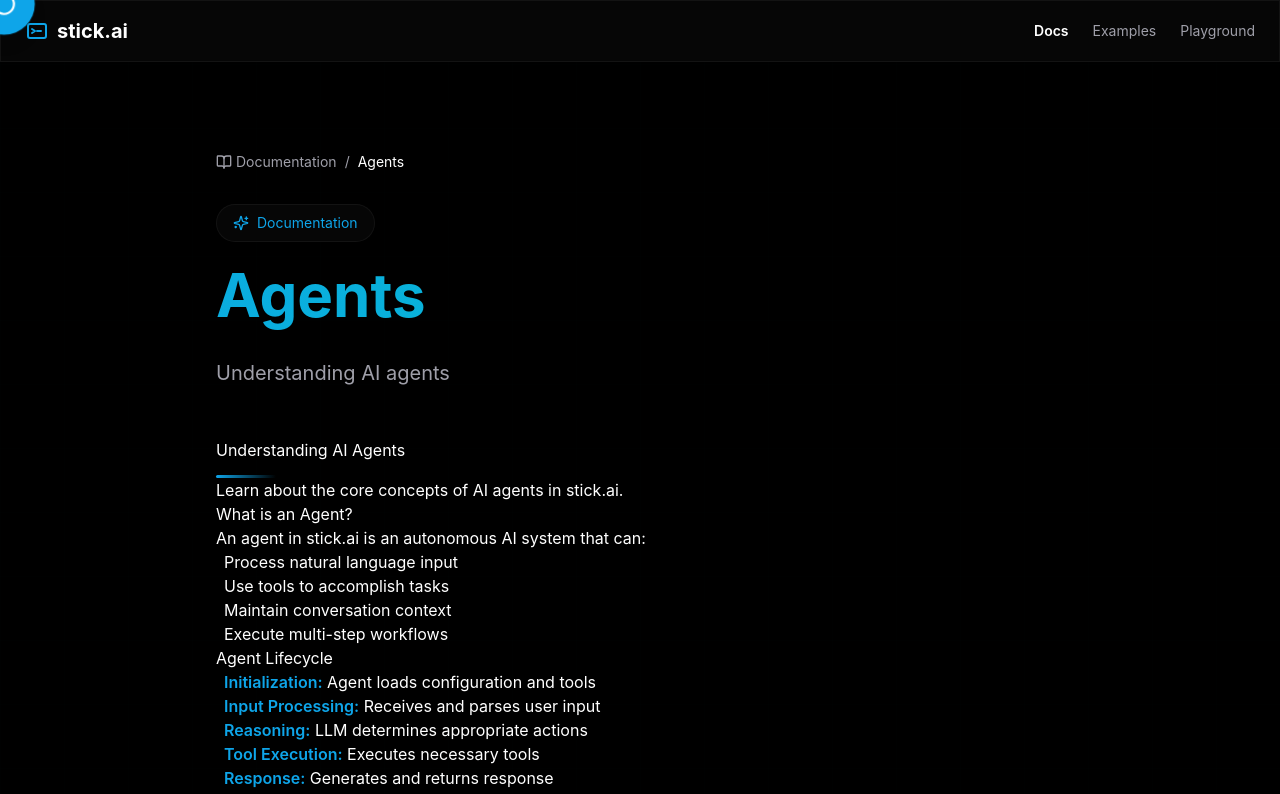
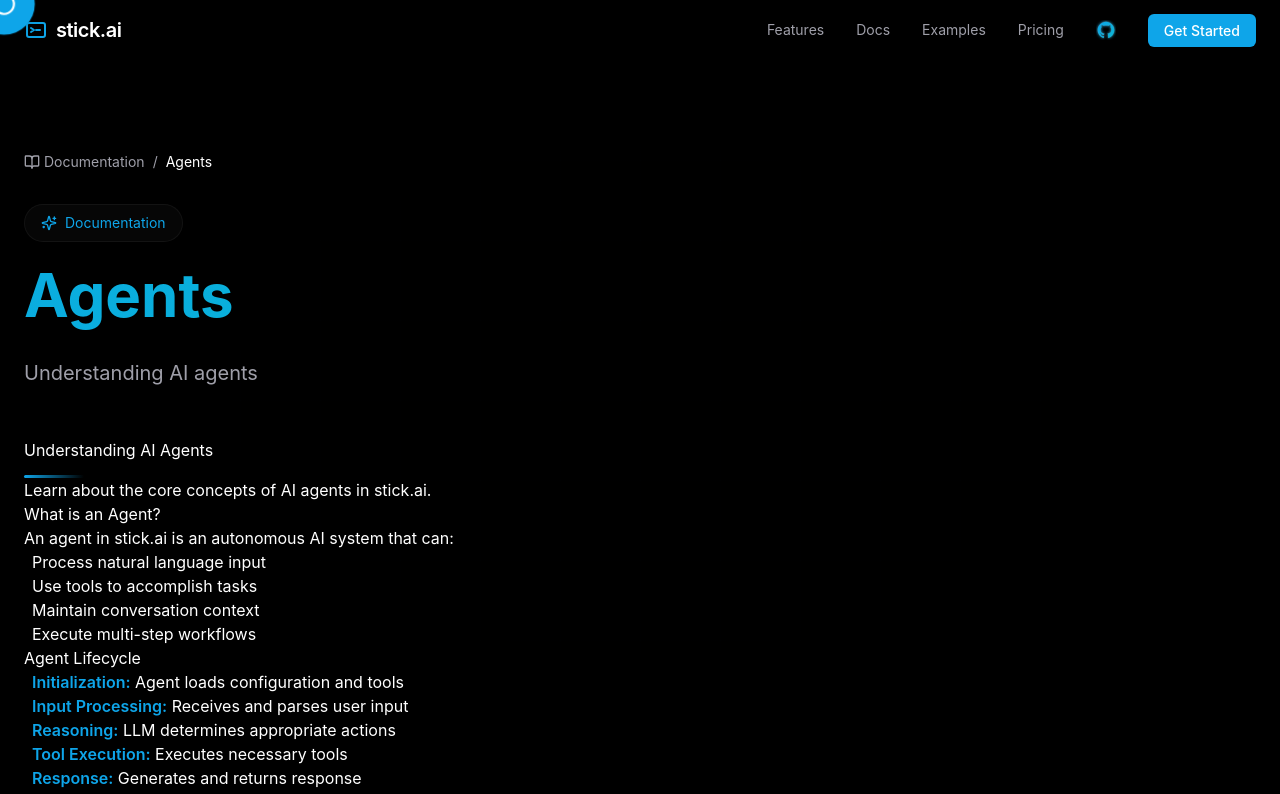
Before and after one commit to astickleyid/agent-builder-framework, a Next.js app: page /docs/agents in a window 1280 px wide. Shown: the top 794 px of the page. Built offline with nearby package versions, Linux system fonts and the light colour scheme.

Commit message:
Standardize styling across all documentation and site pages
Co-authored-by: astickleyid <201894828+astickleyid@users.noreply.github.com>

```diff
--- a/app/dashboard/page.tsx
+++ b/app/dashboard/page.tsx
@@ -3,7 +3,7 @@
 import { useState, useEffect } from 'react';
 import Link from 'next/link';
 import { MessageSquare, Sparkles } from 'lucide-react';
-import TerminalIcon from '@/components/icons/TerminalIcon';
+import Navbar from '@/components/Navbar';
 
 export default function Dashboard() {
   const [agents, setAgents] = useState<any[]>([]);
@@ -111,31 +111,10 @@ export default function Dashboard() {
 
   return (
     <div className="min-h-screen bg-background text-foreground">
-      {/* Fixed Header */}
-      <nav className="fixed top-0 w-full z-50 glass-morphic border-b border-border">
-        <div className="max-w-7xl mx-auto px-6 py-4 flex items-center justify-between">
-          <Link href="/" className="flex items-center gap-2">
-            <div className="relative">
-              <TerminalIcon className="w-6 h-6 text-accent-blue" />
-            </div>
-            <span className="text-xl font-bold">stick.ai</span>
-          </Link>
-          <div className="flex items-center gap-6">
-            <Link href="/docs" className="text-sm text-zinc-400 hover:text-white transition-colors">
-              Docs
-            </Link>
-            <Link href="/examples" className="text-sm text-zinc-400 hover:text-white transition-colors">
-              Examples
-            </Link>
-            <Link href="/playground" className="text-sm text-zinc-400 hover:text-white transition-colors">
-              Playground
-            </Link>
-          </div>
-        </div>
-      </nav>
+      <Navbar />
 
       {/* Hero Section */}
-      <div className="pt-24 pb-8">
+      <div className="pt-24 pb-16 sm:pb-20">
         <div className="max-w-7xl mx-auto px-6">
           <div className="text-center mb-8">
             <div className="inline-flex items-center gap-2 px-4 py-2 rounded-full glass-morphic text-sm text-zinc-400 mb-6">
--- a/app/docs/[slug]/page.tsx
+++ b/app/docs/[slug]/page.tsx
@@ -1,6 +1,6 @@
 import Link from 'next/link';
 import { ArrowLeft, ArrowRight, BookOpen, Sparkles } from 'lucide-react';
-import TerminalIcon from '@/components/icons/TerminalIcon';
+import Navbar from '@/components/Navbar';
 import AIAssistant from '@/components/AIAssistant';
 import EnhancedMarkdown from '@/components/EnhancedMarkdown';
 import { getDocBySlug, getAllDocs } from '@/lib/docs';
@@ -1137,16 +1137,7 @@ export default async function DocPage({ params }: { params: Promise<{ slug: stri
   if (!doc) {
     return (
       <div className="min-h-screen bg-background text-foreground">
-        <nav className="fixed top-0 w-full z-50 glass-morphic border-b border-border">
-          <div className="max-w-7xl mx-auto px-6 py-4 flex items-center justify-between">
-            <Link href="/" className="flex items-center gap-2">
-              <div className="relative">
-                <TerminalIcon className="w-6 h-6 text-accent-blue" />
-              </div>
-              <span className="text-xl font-bold">stick.ai</span>
-            </Link>
-          </div>
-        </nav>
+        <Navbar />
 
         <div className="pt-32 text-center">
           <h1 className="text-4xl font-bold mb-4">Page Not Found</h1>
@@ -1164,38 +1155,17 @@ export default async function DocPage({ params }: { params: Promise<{ slug: stri
       {/* Animated background gradient */}
       <div className="fixed inset-0 bg-[radial-gradient(ellipse_at_top,_var(--tw-gradient-stops))] from-accent-blue/5 via-background to-background pointer-events-none" />
 
-      {/* Grid pattern */}
-      <div className="fixed inset-0 bg-[linear-gradient(rgba(14,165,233,0.03)_1px,transparent_1px),linear-gradient(90deg,rgba(14,165,233,0.03)_1px,transparent_1px)] bg-[size:64px_64px] pointer-events-none opacity-20" />
+      {/* Grid pattern - Standardized to 80px like main site */}
+      <div className="fixed inset-0 bg-[linear-gradient(rgba(14,165,233,0.02)_1px,transparent_1px),linear-gradient(90deg,rgba(14,165,233,0.02)_1px,transparent_1px)] bg-[size:80px_80px] pointer-events-none opacity-20 [mask-image:radial-gradient(ellipse_at_center,black_40%,transparent_90%)]" />
 
-      {/* Fixed Header */}
-      <nav className="fixed top-0 w-full z-50 glass-morphic border-b border-border backdrop-blur-xl">
-        <div className="max-w-7xl mx-auto px-6 py-4 flex items-center justify-between">
-          <Link href="/" className="flex items-center gap-2 group">
-            <div className="relative">
-              <TerminalIcon className="w-6 h-6 text-accent-blue group-hover:scale-110 transition-transform" />
-            </div>
-            <span className="text-xl font-bold">stick.ai</span>
-          </Link>
-          <div className="flex items-center gap-6">
-            <Link href="/docs" className="text-sm text-white font-semibold hover:text-accent-blue transition-colors">
-              Docs
-            </Link>
-            <Link href="/examples" className="text-sm text-zinc-400 hover:text-white transition-colors">
-              Examples
-            </Link>
-            <Link href="/playground" className="text-sm text-zinc-400 hover:text-white transition-colors">
-              Playground
-            </Link>
-          </div>
-        </div>
-      </nav>
+      <Navbar />
 
       {/* AI Assistant */}
       <AIAssistant />
 
       {/* Content */}
       <div className="relative pt-24 pb-16">
-        <div className="max-w-4xl mx-auto px-6">
+        <div className="max-w-7xl mx-auto px-6">
           {/* Breadcrumb */}
           <div className="flex items-center gap-2 text-sm text-zinc-400 mb-8 animate-fade-in">
             <Link href="/docs" className="hover:text-accent-blue transition-colors flex items-center gap-1">
@@ -1220,7 +1190,7 @@ export default async function DocPage({ params }: { params: Promise<{ slug: stri
           <article className="prose prose-invert prose-lg max-w-none
             prose-headings:font-bold prose-headings:text-white prose-headings:tracking-tight
             prose-h2:text-3xl prose-h2:mt-16 prose-h2:mb-6 prose-h2:border-b prose-h2:border-border/30 prose-h2:pb-4
-            prose-h3:text-2xl prose-h3:mt-10 prose-h3:mb-4 prose-h3:text-accent-blue
+            prose-h3:text-2xl prose-h3:mt-10 prose-h3:mb-4
             prose-h4:text-xl prose-h4:mt-8 prose-h4:mb-3
             prose-p:text-zinc-300 prose-p:leading-relaxed prose-p:text-lg prose-p:mb-6
             prose-a:text-accent-blue prose-a:no-underline prose-a:font-medium hover:prose-a:underline hover:prose-a:text-accent-cyan prose-a:transition-colors
--- a/app/docs/page.tsx
+++ b/app/docs/page.tsx
@@ -3,8 +3,8 @@
 import Link from 'next/link';
 import { ArrowRight, BookOpen } from 'lucide-react';
 
+import Navbar from '@/components/Navbar';
 import ProIcon from '@/components/icons/ProIcon';
-import TerminalIcon from '@/components/icons/TerminalIcon';
 
 const documentation = [
   {
@@ -62,31 +62,10 @@ const documentation = [
 export default function Documentation() {
   return (
     <div className="min-h-screen bg-background text-foreground">
-      {/* Fixed Header */}
-      <nav className="fixed top-0 w-full z-50 glass-morphic border-b border-border">
-        <div className="max-w-7xl mx-auto px-6 py-4 flex items-center justify-between">
-          <Link href="/" className="flex items-center gap-2">
-            <div className="relative">
-              <TerminalIcon className="w-6 h-6 text-accent-blue" />
-            </div>
-            <span className="text-xl font-bold">stick.ai</span>
-          </Link>
-          <div className="flex items-center gap-6">
-            <Link href="/docs" className="text-sm text-white font-semibold">
-              Docs
-            </Link>
-            <Link href="/examples" className="text-sm text-zinc-400 hover:text-white transition-colors">
-              Examples
-            </Link>
-            <Link href="/playground" className="text-sm text-zinc-400 hover:text-white transition-colors">
-              Playground
-            </Link>
-          </div>
-        </div>
-      </nav>
+      <Navbar />
 
       {/* Hero Section */}
-      <div className="pt-24 pb-8">
+      <div className="pt-24 pb-16 sm:pb-20">
         <div className="max-w-7xl mx-auto px-6">
           <div className="text-center mb-8">
             <div className="inline-flex items-center gap-2 px-4 py-2 rounded-full glass-morphic text-sm text-zinc-400 mb-6">
@@ -113,8 +92,8 @@ export default function Documentation() {
       </div>
 
       {/* Content */}
-      <div className="max-w-7xl mx-auto px-6 py-8">
-        <div className="space-y-8">
+      <div className="max-w-7xl mx-auto px-6 py-16 sm:py-24">
+        <div className="space-y-12">
           {documentation.map((section) => (
             <div key={section.category} className="holographic-card rounded-xl border border-border p-8">
               <div className="flex items-center gap-4 mb-6">
@@ -154,7 +133,7 @@ export default function Documentation() {
             </div>
             <h3 className="text-xl font-bold mb-2 text-white">Join Developer Community</h3>
             <p className="text-zinc-400 mb-4">Connect with developers building production AI agents. Get support, share insights, and collaborate.</p>
-            <button className="px-5 py-2.5 bg-accent-blue text-white rounded-lg font-medium hover:bg-accent-blue/90 transition-all flex items-center gap-2">
+            <button className="px-6 py-3 bg-accent-blue text-white rounded-lg font-medium hover:bg-accent-blue/90 transition-all flex items-center gap-2">
               <ProIcon name="message" size={16} />
               Join Discord Server
             </button>
@@ -166,7 +145,7 @@ export default function Documentation() {
             </div>
             <h3 className="text-xl font-bold mb-2 text-white">Contribute to Open Source</h3>
             <p className="text-zinc-400 mb-4">View source code, report issues, and contribute features to the framework. 100% open source.</p>
-            <a href="https://github.com/astickleyid/agent-builder-framework" target="_blank" rel="noopener noreferrer" className="inline-block px-5 py-2.5 glass-morphic text-white rounded-lg font-medium hover:bg-surface transition-all flex items-center gap-2">
+            <a href="https://github.com/astickleyid/agent-builder-framework" target="_blank" rel="noopener noreferrer" className="inline-block px-6 py-3 glass-morphic text-white rounded-lg font-medium hover:bg-surface transition-all flex items-center gap-2">
               <ProIcon name="code" size={16} />
               Star on GitHub
             </a>
@@ -178,7 +157,7 @@ export default function Documentation() {
             </div>
             <h3 className="text-xl font-bold mb-2 text-white">Learn by Example</h3>
             <p className="text-zinc-400 mb-4">Explore production-ready agent templates and real-world implementation examples.</p>
-            <Link href="/examples" className="inline-block px-5 py-2.5 glass-morphic text-white rounded-lg font-medium hover:bg-surface transition-all flex items-center gap-2">
+            <Link href="/examples" className="inline-block px-6 py-3 glass-morphic text-white rounded-lg font-medium hover:bg-surface transition-all flex items-center gap-2">
               <ProIcon name="graduation" size={16} />
               View Templates
             </Link>
--- a/app/examples/page.tsx
+++ b/app/examples/page.tsx
@@ -3,8 +3,8 @@
 import { Bot, Search, Code, BarChart, MessageSquare, Copy, Check } from 'lucide-react';
 import Link from 'next/link';
 import { useState } from 'react';
+import Navbar from '@/components/Navbar';
 import SparklesIcon from '@/components/icons/SparklesIcon';
-import TerminalIcon from '@/components/icons/TerminalIcon';
 
 const examples = [
   {
@@ -104,32 +104,11 @@ export default function Examples() {
 
   return (
     <main className="min-h-screen bg-background text-foreground">
-      {/* Fixed Header */}
-      <nav className="fixed top-0 w-full z-50 glass-morphic border-b border-border">
-        <div className="max-w-7xl mx-auto px-6 py-4 flex items-center justify-between">
-          <Link href="/" className="flex items-center gap-2">
-            <div className="relative">
-              <TerminalIcon className="w-6 h-6 text-accent-blue" />
-            </div>
-            <span className="text-xl font-bold">stick.ai</span>
-          </Link>
-          <div className="flex items-center gap-6">
-            <Link href="/docs" className="text-sm text-zinc-400 hover:text-white transition-colors">
-              Docs
-            </Link>
-            <Link href="/examples" className="text-sm text-white font-semibold">
-              Examples
-            </Link>
-            <Link href="/playground" className="text-sm text-zinc-400 hover:text-white transition-colors">
-              Playground
-            </Link>
-          </div>
-        </div>
-      </nav>
+      <Navbar />
 
       {/* Hero Section */}
-      <div className="pt-24 pb-8">
-        <div className="max-w-6xl mx-auto px-6">
+      <div className="pt-24 pb-16 sm:pb-20">
+        <div className="max-w-7xl mx-auto px-6">
           <div className="text-center mb-12">
             <div className="inline-flex items-center gap-2 px-4 py-2 rounded-full glass-morphic text-sm text-zinc-400 mb-6">
               <Bot className="w-4 h-4 text-accent-blue" />
--- a/app/playground/page.tsx
+++ b/app/playground/page.tsx
@@ -3,8 +3,8 @@
 import { useState } from 'react';
 import Link from 'next/link';
 import { Sparkles } from 'lucide-react';
+import Navbar from '@/components/Navbar';
 import ProIcon from '@/components/icons/ProIcon';
-import TerminalIcon from '@/components/icons/TerminalIcon';
 import AgentBuilder from '@/components/builder/AgentBuilder';
 import AgentPreview from '@/components/builder/AgentPreview';
 import AgentTester from '@/components/builder/AgentTester';
@@ -26,31 +26,10 @@ export default function Playground() {
 
   return (
     <div className="min-h-screen bg-background text-foreground">
-      {/* Fixed Header */}
-      <nav className="fixed top-0 w-full z-50 glass-morphic border-b border-border">
-        <div className="max-w-7xl mx-auto px-6 py-4 flex items-center justify-between">
-          <Link href="/" className="flex items-center gap-2">
-            <div className="relative">
-              <TerminalIcon className="w-6 h-6 text-accent-blue" />
-            </div>
-            <span className="text-xl font-bold">stick.ai</span>
-          </Link>
-          <div className="flex items-center gap-6">
-            <Link href="/docs" className="text-sm text-zinc-400 hover:text-white transition-colors">
-              Docs
-            </Link>
-            <Link href="/examples" className="text-sm text-zinc-400 hover:text-white transition-colors">
-              Examples
-            </Link>
-            <Link href="/dashboard" className="text-sm text-zinc-400 hover:text-white transition-colors">
-              Dashboard
-            </Link>
-          </div>
-        </div>
-      </nav>
+      <Navbar />
 
       {/* Hero Section */}
-      <div className="pt-24 pb-8">
+      <div className="pt-24 pb-16 sm:pb-20">
         <div className="max-w-7xl mx-auto px-6">
           <div className="text-center mb-8">
             <div className="inline-flex items-center gap-2 px-4 py-2 rounded-full glass-morphic text-sm text-zinc-400 mb-6">
```
